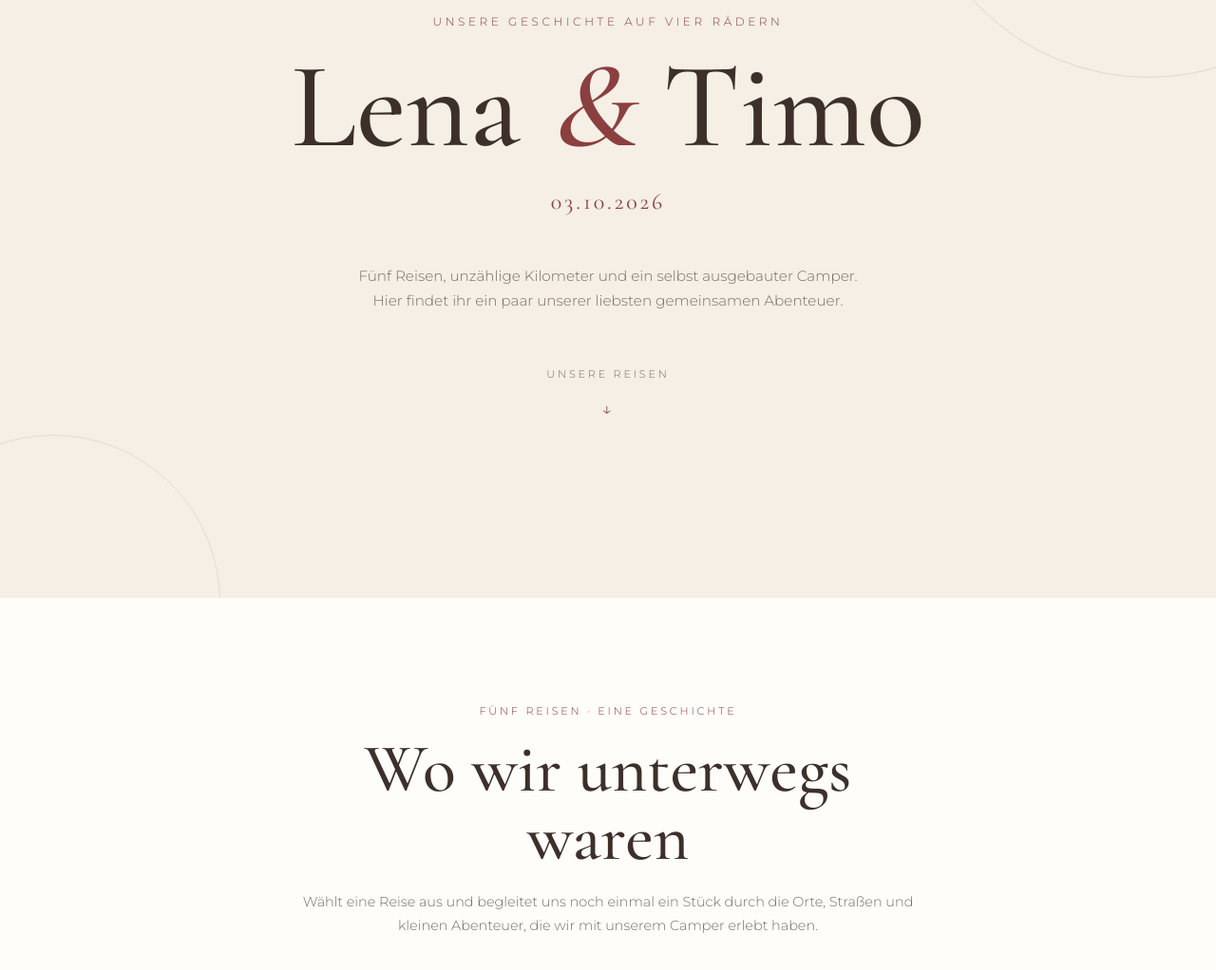
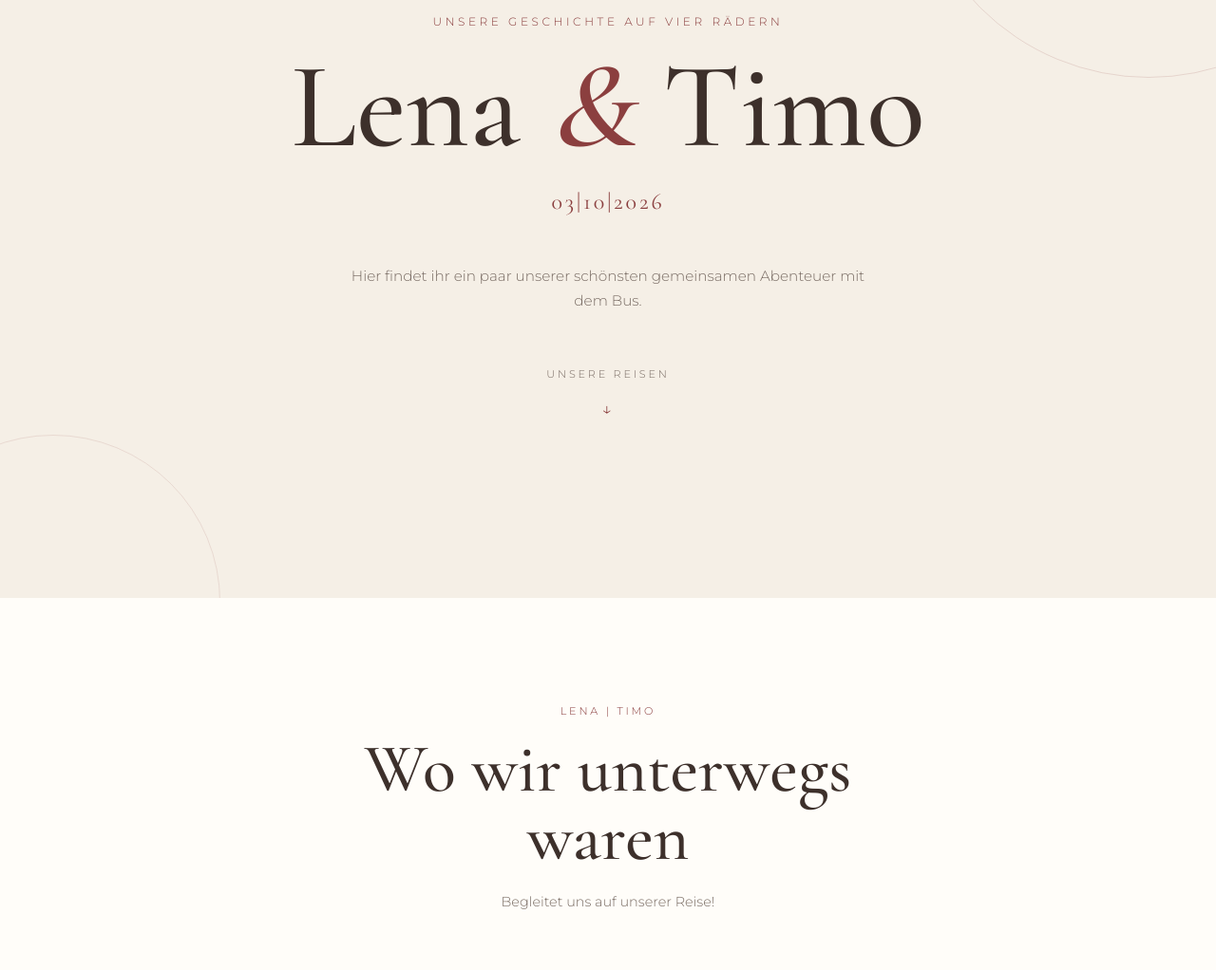
Before and after one commit to TDOW17/lenaundtimo, a plain HTML site: page index.html in a window 1280 px wide. Shown: the part 170-1192 px from the top of the page at 95% size. Drawn offline with nearby package versions, Linux system fonts and the light colour scheme.

Commit message:
Update index.html

```diff
--- a/index.html
+++ b/index.html
@@ -8,7 +8,7 @@
 
     <meta name="viewport" content="width=device-width, initial-scale=1.0">
 
-<title>Lena & Timo · 03.10.2026</title>
+<title>Lena & Timo · 03|10|2026</title>
 
 
 
@@ -764,7 +764,7 @@
 
         <div class="hero-date">
 
-            03.10.2026
+            03|10|2026
 
         </div>
 
@@ -772,11 +772,9 @@
 
         <p class="intro">
 
-            Fünf Reisen, unzählige Kilometer und ein selbst ausgebauter
+            Hier findet ihr ein paar unserer schönsten gemeinsamen
 
-            Camper. Hier findet ihr ein paar unserer liebsten gemeinsamen
-
-            Abenteuer.
+            Abenteuer mit dem Bus.
 
         </p>
 
@@ -820,7 +818,7 @@
 
         <div class="eyebrow">
 
-            Fünf Reisen · eine Geschichte
+            Lena | Timo
 
         </div>
 
@@ -836,11 +834,7 @@
 
         <p>
 
-            Wählt eine Reise aus und begleitet uns noch einmal ein Stück
-
-            durch die Orte, Straßen und kleinen Abenteuer, die wir mit
-
-            unserem Camper erlebt haben.
+            Begleitet uns auf unserer Reise!
 
         </p>
 
@@ -1046,7 +1040,7 @@
 
     <div class="footer-date">
 
-        03 · 10 · 2026
+        03|10|2026
 
     </div>
 
```
